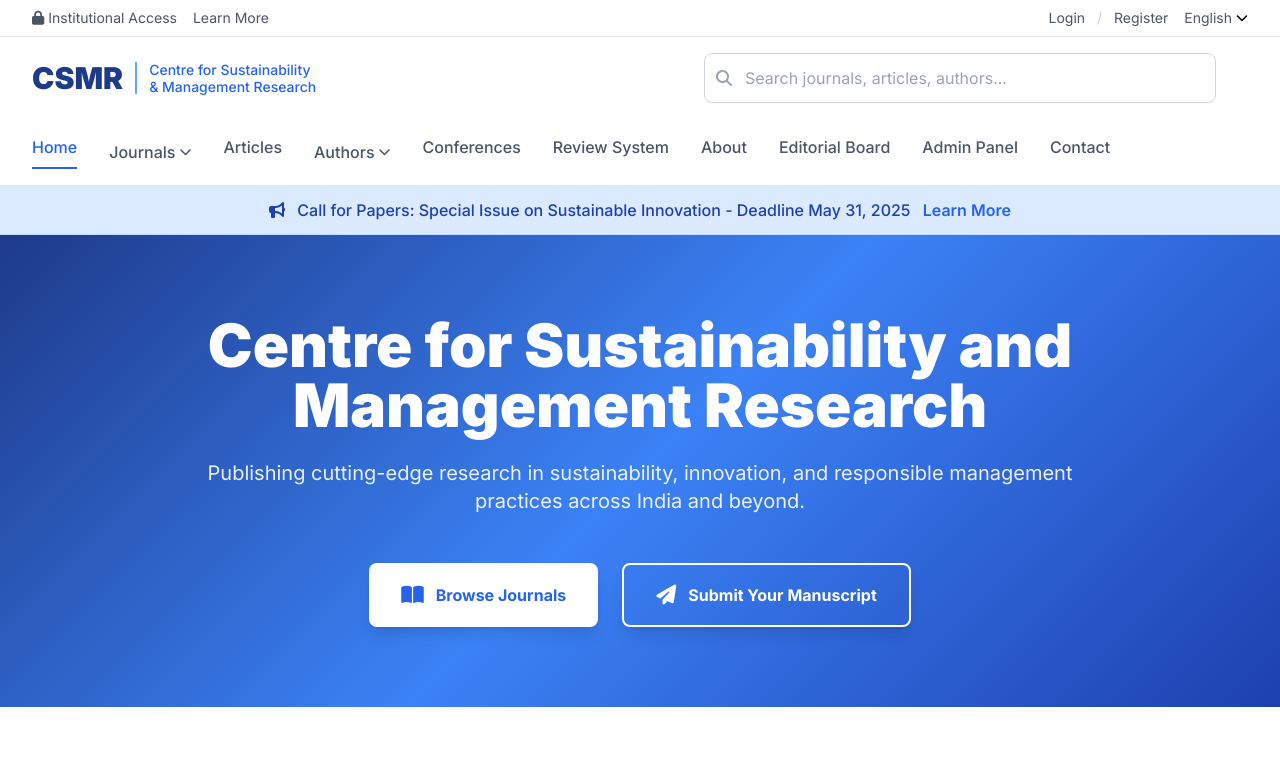
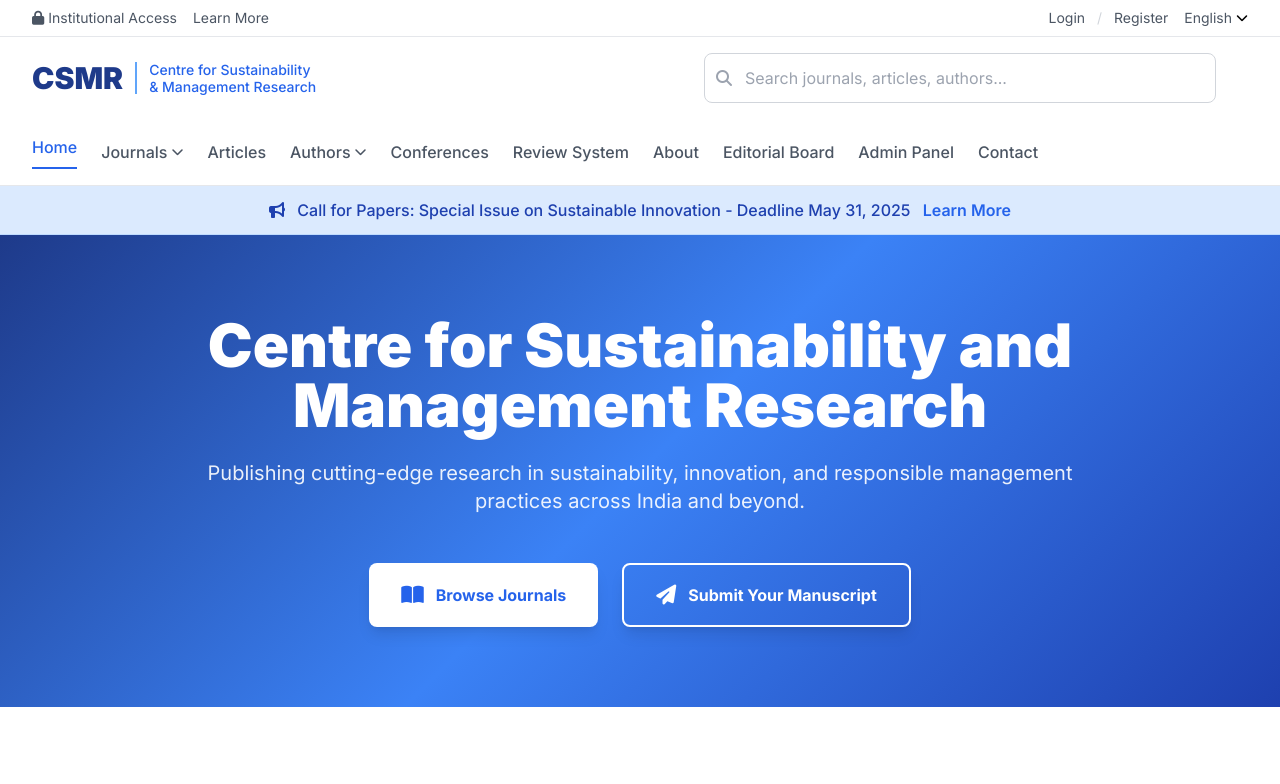
Before and after one commit to txlcodes/csmr-fullstack, a website: page index.html in a window 1280 px wide. Shown: the top 784 px of the page. Drawn offline with nearby package versions, Linux system fonts and the light colour scheme.

Commit message:
Fix navigation menu alignment - make all items in straight line

```diff
--- a/index.html
+++ b/index.html
@@ -78,23 +78,23 @@
     <!-- Navigation -->
     <nav class="bg-white border-b border-gray-200">
         <div class="max-w-7xl mx-auto px-4 sm:px-6 lg:px-8">
-            <div class="flex space-x-8 py-4">
-                <a href="#home" class="text-blue-600 border-b-2 border-blue-600 pb-2 font-medium">Home</a>
-                <a href="#journals" class="text-gray-600 hover:text-blue-600 font-medium flex items-center">
+            <div class="flex items-center space-x-6 py-4 overflow-x-auto">
+                <a href="#home" class="text-blue-600 border-b-2 border-blue-600 pb-2 font-medium whitespace-nowrap">Home</a>
+                <a href="#journals" class="text-gray-600 hover:text-blue-600 font-medium flex items-center whitespace-nowrap">
                     Journals
                     <i class="fas fa-chevron-down ml-1 text-xs"></i>
                 </a>
-                <a href="#articles" class="text-gray-600 hover:text-blue-600 font-medium">Articles</a>
-                <a href="#authors" class="text-gray-600 hover:text-blue-600 font-medium flex items-center">
+                <a href="#articles" class="text-gray-600 hover:text-blue-600 font-medium whitespace-nowrap">Articles</a>
+                <a href="#authors" class="text-gray-600 hover:text-blue-600 font-medium flex items-center whitespace-nowrap">
                     Authors
                     <i class="fas fa-chevron-down ml-1 text-xs"></i>
                 </a>
-                <a href="#conferences" class="text-gray-600 hover:text-blue-600 font-medium">Conferences</a>
-                <a href="#review" class="text-gray-600 hover:text-blue-600 font-medium">Review System</a>
-                <a href="#about" class="text-gray-600 hover:text-blue-600 font-medium">About</a>
-                <a href="#editorial" class="text-gray-600 hover:text-blue-600 font-medium">Editorial Board</a>
-                <a href="#admin" class="text-gray-600 hover:text-blue-600 font-medium">Admin Panel</a>
-                <a href="#contact" class="text-gray-600 hover:text-blue-600 font-medium">Contact</a>
+                <a href="#conferences" class="text-gray-600 hover:text-blue-600 font-medium whitespace-nowrap">Conferences</a>
+                <a href="#review" class="text-gray-600 hover:text-blue-600 font-medium whitespace-nowrap">Review System</a>
+                <a href="#about" class="text-gray-600 hover:text-blue-600 font-medium whitespace-nowrap">About</a>
+                <a href="#editorial" class="text-gray-600 hover:text-blue-600 font-medium whitespace-nowrap">Editorial Board</a>
+                <a href="#admin" class="text-gray-600 hover:text-blue-600 font-medium whitespace-nowrap">Admin Panel</a>
+                <a href="#contact" class="text-gray-600 hover:text-blue-600 font-medium whitespace-nowrap">Contact</a>
             </div>
         </div>
     </nav>
```
